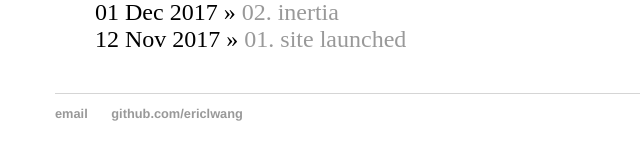
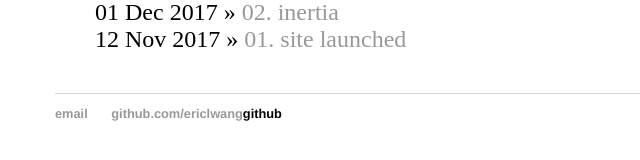
Before and after one commit to EricLWang/EricLWang.github.io, a Jekyll site: the page built from index.html, in a window 1280 px wide. Shown: the part 475-635 px from the top of the page, without its empty margins (137-777 px from the left). Built offline with Jekyll 4.4.1, drawn with Linux system fonts in a browser that asks for light colours.

Commit message:
added github text

```diff
--- a/_layouts/default.html
+++ b/_layouts/default.html
@@ -20,7 +20,7 @@
 			<footer>
 				<ul>
 				<li><a href="mailto:ericlwang94@gmail.com">email</a></li>
-	        		<li><a href="https://github.com/ericlwang">github.com/ericlwang</a></li>
+	        		<li><a href="https://github.com/ericlwang">github.com/ericlwang</a>github</li>
 				</ul>
 			</footer>
 		</body>
```
